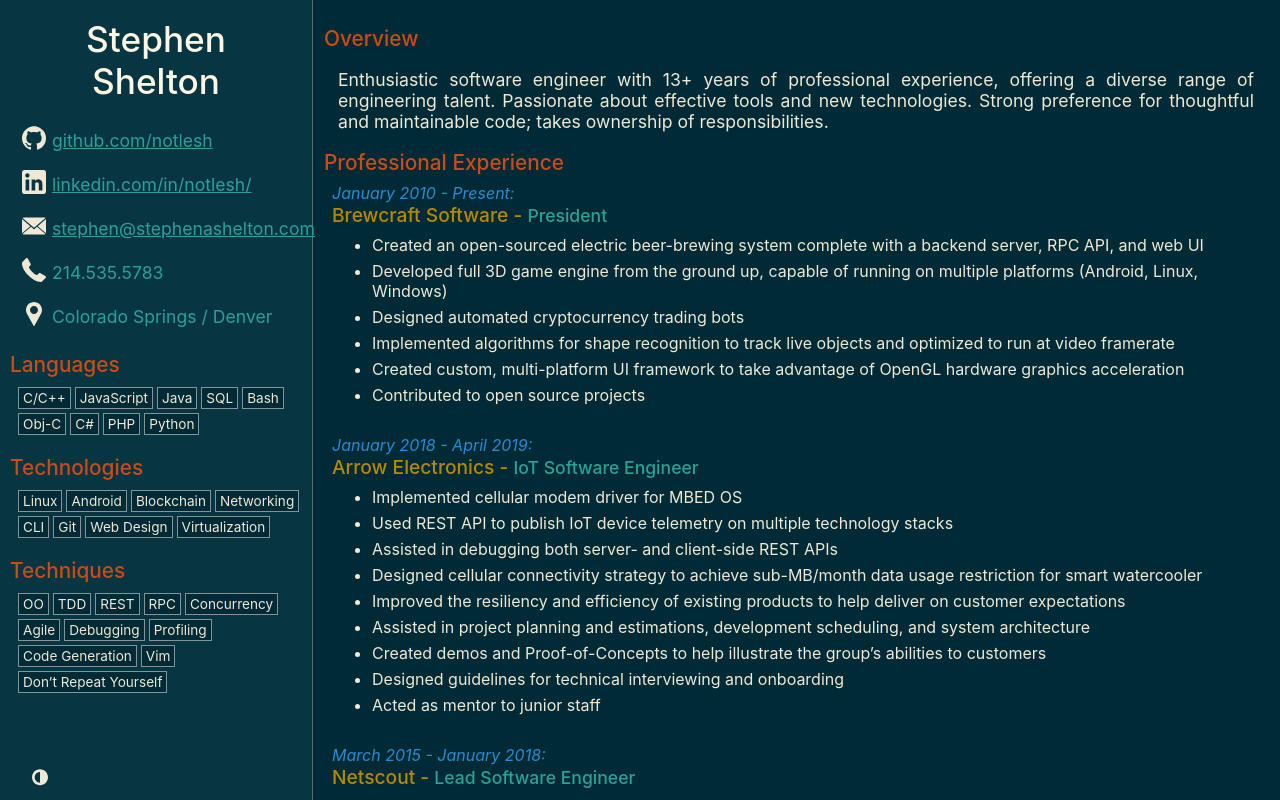
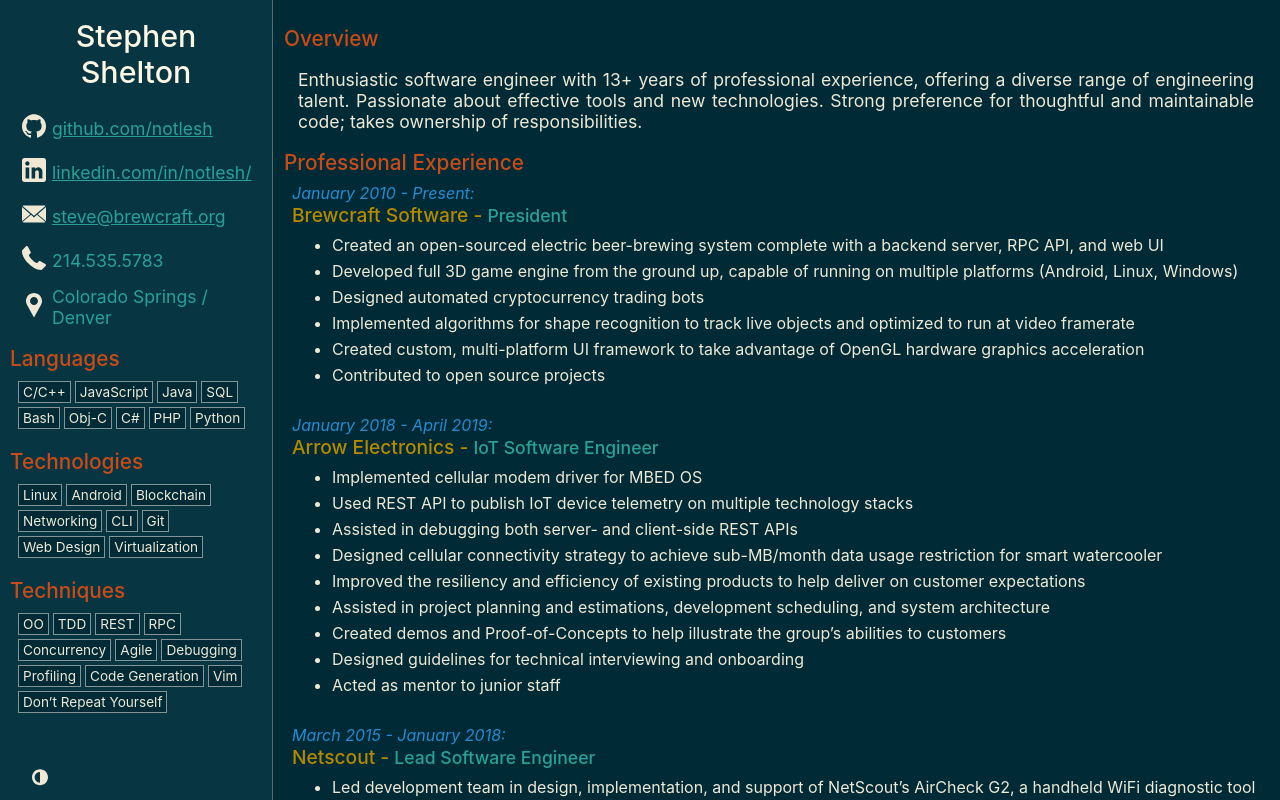
Before and after one commit to notlesh/stephen-shelton-resume, a React (Create React App) app: page / in a window 1280 px wide. Shown: the top 800 px of the page. Built offline with nearby package versions, Linux system fonts and the light colour scheme.

Commit message:
Use different email address and shrink left bar

```diff
--- a/src/App.css
+++ b/src/App.css
@@ -48,7 +48,7 @@
 .leftBar {
   background-color: var(--base02);
 
-  width: 300px;
+  width: 260px;
   height: 100%;
   padding: 6px;
 
@@ -62,7 +62,7 @@
 
   width: 100%;
   padding: 8px;
-  margin-left: 312px; /* nasty hack: need this so nav is position: fixed */
+  margin-left: 272px; /* nasty hack: need this so nav is position: fixed */
 }
 
 .sectionHeader {
@@ -75,7 +75,7 @@
 .mainName {
   color: var(--base3);
   font-weight: 500;
-  font-size: 2.2rem;
+  font-size: 1.9rem;
   text-align: center;
   padding: 12px;
 
@@ -194,10 +194,14 @@
   }
 
   .leftBar {
-    width: 250px;
+    width: 210px;
   }
   .mainContent {
-    margin-left: 262px;
+    margin-left: 222px;
+  }
+
+  .mainName {
+    font-size: 1.8rem;
   }
 
   /* when printing, add a spacer div to enforce margin after page breaks */
--- a/src/data.js
+++ b/src/data.js
@@ -4,7 +4,7 @@
 const content = {
   name: "Stephen Shelton",
   phone: "214.535.5783",
-  email: "stephen@stephenashelton.com",
+  email: "steve@brewcraft.org",
   location: "Colorado Springs / Denver",
   linkedin: {
     link: "https://www.linkedin.com/in/notlesh/",
```
